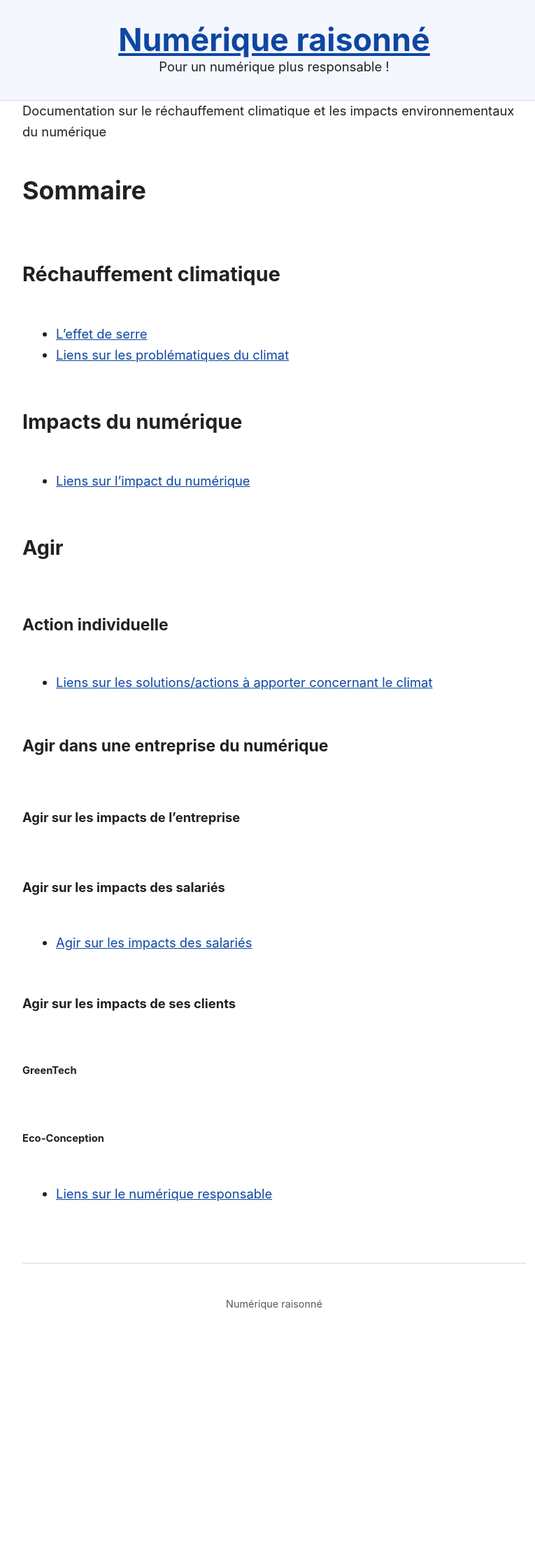
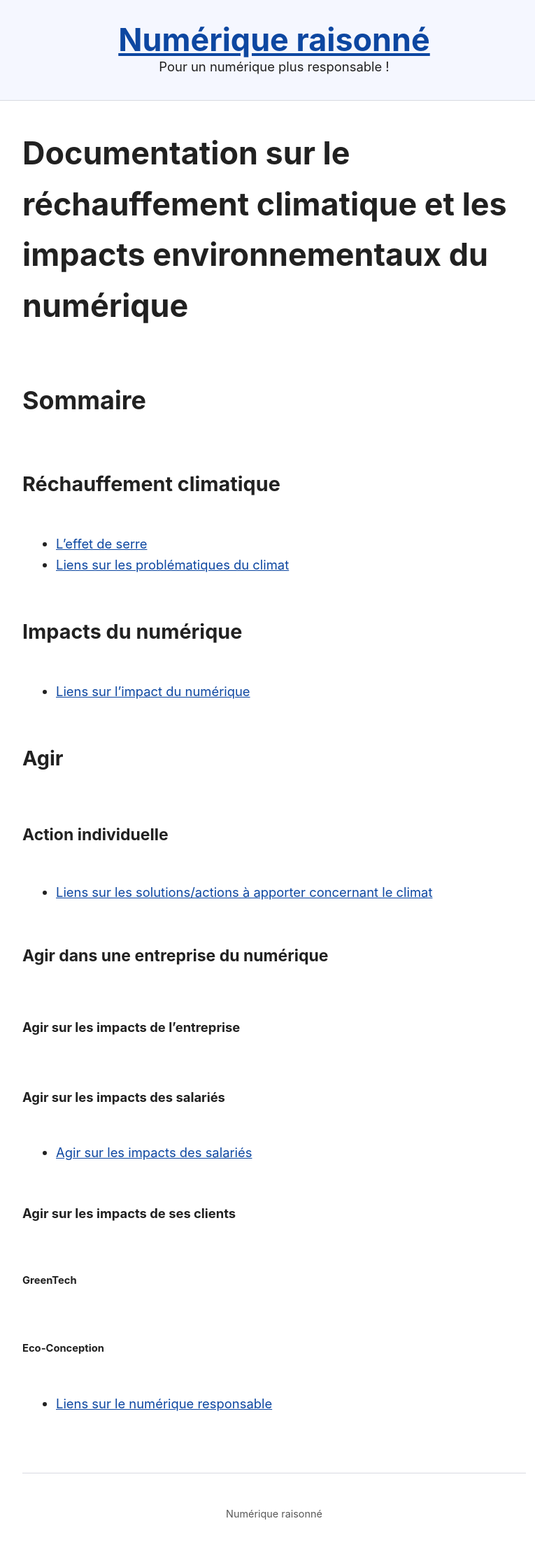
Before and after one commit to Slandais/slandais.github.io, a Jekyll site: the page built from index.md, in a window 1280 px wide. Shown: the whole page at 70% size, without its empty margins (248-1013 px from the left). Built offline with Jekyll 4.4.1, drawn with Linux system fonts in a browser that asks for light colours; before the commit the page ends 1914 px from its top, so only the background shows below that.

Commit message:
Update default.html

```diff
--- a/_layouts/default.html
+++ b/_layouts/default.html
@@ -12,9 +12,9 @@
         <h1><a href="/">Numérique raisonné</a></h1>
         <p>Pour un numérique plus responsable !</p>
         </header
-        <div class="main-content>
+        <main>
             {{ content }}
-        </content>
+        </main>
       <footer>
         <p>Numérique raisonné</p>
       </footer>
```
